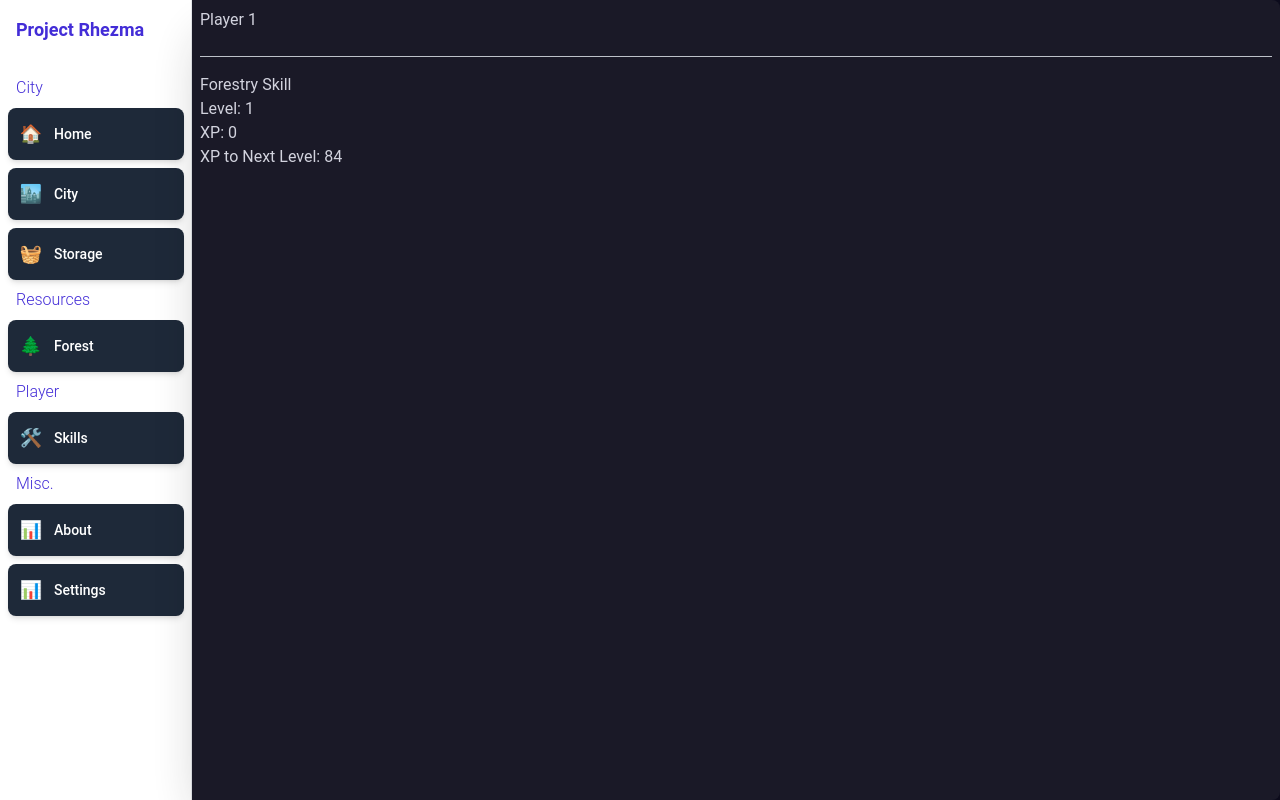
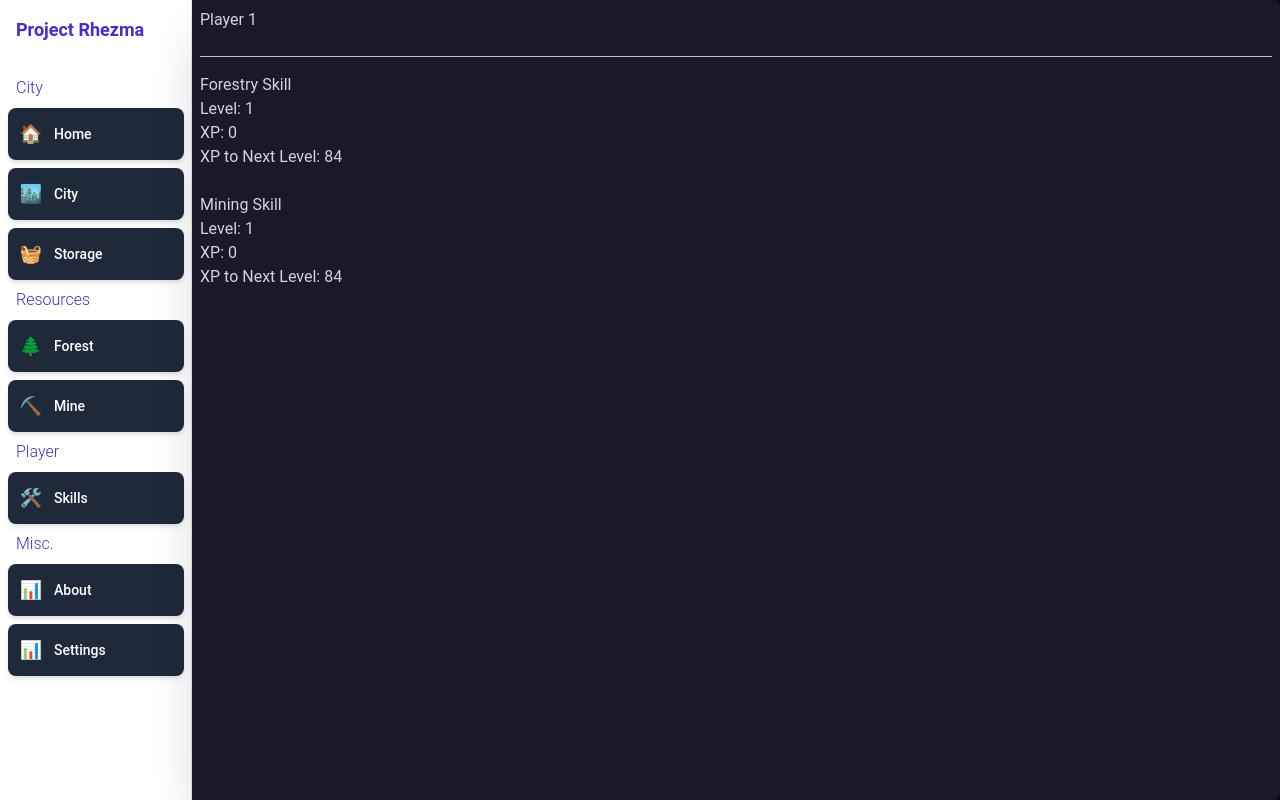
Before and after one commit to tanderson539/project-rhezma-frontend, a React (Vite) app: page /skills in a window 1280 px wide. Built offline with nearby package versions, Linux system fonts and the light colour scheme.

Commit message:
[feat] - Adds mining skill. Adds a page with a mine to mine copper and tin ore. Uses the tree image. I don't have any other images rn. Get over it.

```diff
--- /dev/null
+++ b/src/components/mining/buttons/CopperOreButton.tsx
@@ -0,0 +1,24 @@
+import ResourceButton from '@components/common/buttons/ResourceButton';
+import type { ItemKey } from '@root/game/items/Item_Catelog';
+import { type FC } from 'react';
+import tree from '@assets/tree.png';
+
+interface Props {
+    onClick: (item: ItemKey, amt: number) => void;
+    className?: string;
+}
+
+const CopperOreButton: FC<Props> = ({ onClick, className }) => {
+    return (
+        <ResourceButton
+            header="Copper Ore"
+            subheader="1 copper ore / idk, some xp i guess"
+            onClick={() => onClick('COPPER_ORE', 1)}
+            className={`${className}`}
+        >
+            <img src={tree} alt="ore" />
+        </ResourceButton>
+    );
+};
+
+export default CopperOreButton;
--- /dev/null
+++ b/src/components/mining/buttons/TinOreButton.tsx
@@ -0,0 +1,24 @@
+import ResourceButton from '@components/common/buttons/ResourceButton';
+import type { ItemKey } from '@root/game/items/Item_Catelog';
+import { type FC } from 'react';
+import tree from '@assets/tree.png';
+
+interface Props {
+    onClick: (item: ItemKey, amt: number) => void;
+    className?: string;
+}
+
+const TinOreButton: FC<Props> = ({ onClick, className }) => {
+    return (
+        <ResourceButton
+            header="Tin Ore"
+            subheader="1 tin ore / idk, some xp i guess"
+            onClick={() => onClick('TIN_ORE', 1)}
+            className={`${className}`}
+        >
+            <img src={tree} alt="ore" />
+        </ResourceButton>
+    );
+};
+
+export default TinOreButton;
--- a/src/game/player/Player.ts
+++ b/src/game/player/Player.ts
@@ -1,18 +1,23 @@
 import ForestrySkill from '@game/skills/Forestry';
+import MiningSkill from '../skills/Mining';
 
 export interface PlayerData {
     username: string;
     forestryXP: number;
     forestryLevel: number;
+    miningXP: number;
+    miningLevel: number;
 }
 
 export default class Player {
     private username: string;
     private forestrySkill: ForestrySkill;
+    private miningSkill: MiningSkill;
 
     constructor(data: PlayerData) {
         this.username = data.username;
         this.forestrySkill = new ForestrySkill(data.forestryXP);
+        this.miningSkill = new MiningSkill(data.miningXP);
     }
 
     public getName(): string {
@@ -27,11 +32,17 @@ export default class Player {
         return this.forestrySkill;
     }
 
+    public getMiningSkill(): MiningSkill {
+        return this.miningSkill;
+    }
+
     public getData(): PlayerData {
         return {
             username: this.username,
             forestryXP: this.forestrySkill.getXP(),
             forestryLevel: this.forestrySkill.getLevel(),
+            miningXP: this.miningSkill.getXP(),
+            miningLevel: this.miningSkill.getLevel(),
         };
     }
 }
--- /dev/null
+++ b/src/game/skills/Mining.ts
@@ -0,0 +1,53 @@
+import { Skill } from './Skill';
+
+export interface MiningActionPayload {
+    oreType: 'Copper' | 'Tin' | 'Iron' | 'Gold';
+}
+
+/**
+ * Defines the structure for mining-related data retrieval.
+ */
+export interface MiningData {
+    miningXP: number;
+    miningLevel: number;
+    miningXPToNextLevel: number;
+}
+
+export default class MiningSkill extends Skill {
+    constructor(xp: number = 0) {
+        super(
+            'Mining',
+            'Your skill at mining ores and gathering minerals.',
+            xp
+        );
+    }
+
+    public performAction(payload: MiningActionPayload): number {
+        let baseXP = 0;
+
+        switch (payload.oreType) {
+            case 'Copper':
+                baseXP = 10;
+                break;
+            case 'Tin':
+                baseXP = 15;
+                break;
+            case 'Iron':
+                baseXP = 25;
+                break;
+            case 'Gold':
+                baseXP = 40;
+                break;
+            default:
+                baseXP = 5;
+        }
+
+        this.addXP(baseXP);
+
+        return baseXP;
+    }
+
+    protected checkUnlocks(_level: number): void {
+        throw new Error('Method not implemented.');
+    }
+}
--- a/src/layout/navbars/NavbarSide.tsx
+++ b/src/layout/navbars/NavbarSide.tsx
@@ -13,6 +13,7 @@ const playerNavItems: NavItem[] = [
 
 const resourceNavItems: NavItem[] = [
     { to: '/forest', label: 'Forest', icon: '🌲' },
+    { to: '/mine', label: 'Mine', icon: '⛏️' },
 ];
 
 const miscNavItems: NavItem[] = [
--- /dev/null
+++ b/src/routes/mine.tsx
@@ -0,0 +1,33 @@
+import CopperOreButton from '@components/mining/buttons/CopperOreButton';
+import TinOreButton from '@components/mining/buttons/TinOreButton';
+import type { ItemKey } from '@root/game/items/Item_Catelog';
+import { useItemActions } from '@root/stores/useItemStore';
+import { usePlayerActions } from '@root/stores/usePlayerStore';
+import { createFileRoute } from '@tanstack/react-router';
+
+export const Route = createFileRoute('/mine')({
+    component: RouteComponent,
+});
+
+function RouteComponent() {
+    const { addItem } = useItemActions();
+
+    const { performMiningAction } = usePlayerActions();
+
+    const handleClick = (item: ItemKey, amt: number) => {
+        addItem(item, amt);
+
+        if (item === 'COPPER_ORE') {
+            performMiningAction({ oreType: 'Copper' });
+        } else if (item === 'TIN_ORE') {
+            performMiningAction({ oreType: 'Tin' });
+        }
+    };
+
+    return (
+        <div className="grid grid-cols-4 gap-4">
+            <CopperOreButton onClick={handleClick} />
+            <TinOreButton onClick={handleClick} />
+        </div>
+    );
+}
--- a/src/routes/skills.tsx
+++ b/src/routes/skills.tsx
@@ -8,12 +8,20 @@ export const Route = createFileRoute('/skills')({
 function RouteComponent() {
     const { forestryXP, forestryLevel, forestryXPToNextLevel } =
         usePlayerActions().getForestryData();
+
+    const { miningXP, miningLevel, miningXPToNextLevel } =
+        usePlayerActions().getMiningData();
     return (
         <div>
             <h2>Forestry Skill</h2>
             <p>Level: {forestryLevel}</p>
             <p>XP: {forestryXP}</p>
             <p>XP to Next Level: {forestryXPToNextLevel}</p>
+            <br />
+            <h2>Mining Skill</h2>
+            <p>Level: {miningLevel}</p>
+            <p>XP: {miningXP}</p>
+            <p>XP to Next Level: {miningXPToNextLevel}</p>
         </div>
     );
 }
--- a/src/stores/usePlayerStore.ts
+++ b/src/stores/usePlayerStore.ts
@@ -1,6 +1,10 @@
 import Player, { type PlayerData } from '@root/game/player/Player';
 import type ForestrySkill from '@root/game/skills/Forestry';
-import type { ForestryActionPayload } from '@root/game/skills/Forestry';
+import type {
+    ForestryActionPayload,
+    ForestryData,
+} from '@root/game/skills/Forestry';
+import type { MiningActionPayload, MiningData } from '@root/game/skills/Mining';
 import { create } from 'zustand';
 import { persist } from 'zustand/middleware';
 
@@ -10,10 +14,11 @@ import { persist } from 'zustand/middleware';
 interface PlayerActions {
     setUsername: (uname: string) => void;
     performForestryAction: (treeType: ForestryActionPayload) => void;
-    getForestryXP: () => number;
-    getForestryLevel: () => number;
     getForestryXPToNextLevel: () => number;
     getForestryData: () => ForestryData;
+    performMiningAction: (oreType: MiningActionPayload) => void;
+    getMiningXPToNextLevel: () => number;
+    getMiningData: () => MiningData;
     reset: () => void;
 }
 
@@ -26,21 +31,14 @@ interface PlayerState {
 }
 
 /**
- * Defines the structure for forestry-related data retrieval.
- */
-interface ForestryData {
-    forestryXP: number;
-    forestryLevel: number;
-    forestryXPToNextLevel: number;
-}
-
-/**
  * Defines the default player state upon loading a new game.
  */
 const defaultPlayerState: PlayerData = {
     username: 'Player 1',
     forestryXP: 0,
     forestryLevel: 1,
+    miningXP: 0,
+    miningLevel: 1,
 };
 
 /**
@@ -69,17 +67,9 @@ const usePlayerStore = create<PlayerState>()(
                         .getForestrySkill()
                         .performAction(treeType);
 
-                    console.log(
-                        `Earned ${baseXP} XP. New level: ${tempPlayer.getForestrySkill().getLevel()}`
-                    );
+                    console.log(`Earned ${baseXP} Forestry XP.`);
 
                     set({ playerData: tempPlayer.getData() });
-                },
-                getForestryXP: () => {
-                    return get().playerData.forestryXP;
-                },
-                getForestryLevel: () => {
-                    return get().playerData.forestryLevel;
                 },
                 getForestryXPToNextLevel: () => {
                     const currentData = get().playerData;
@@ -97,6 +87,35 @@ const usePlayerStore = create<PlayerState>()(
                         get().actions.getForestryXPToNextLevel();
 
                     return { forestryXP, forestryLevel, forestryXPToNextLevel };
+                },
+                performMiningAction: (oreType: MiningActionPayload) => {
+                    const currentData = get().playerData;
+
+                    const tempPlayer = new Player(currentData);
+
+                    const baseXP = tempPlayer
+                        .getMiningSkill()
+                        .performAction(oreType);
+
+                    console.log(`Earned ${baseXP} Mining XP.`);
+
+                    set({ playerData: tempPlayer.getData() });
+                },
+                getMiningXPToNextLevel: () => {
+                    const currentData = get().playerData;
+
+                    const tempPlayer = new Player(currentData);
+                    const miningSkill = tempPlayer.getMiningSkill();
+
+                    return miningSkill.getXPToNextLevel();
+                },
+                getMiningData: () => {
+                    const miningXP = get().playerData.miningXP;
+                    const miningLevel = get().playerData.miningLevel;
+                    const miningXPToNextLevel =
+                        get().actions.getMiningXPToNextLevel();
+
+                    return { miningXP, miningLevel, miningXPToNextLevel };
                 },
 
                 reset: () => set({ playerData: defaultPlayerState }),
```
Also changed, not shown: src/game/skills/Forestry.ts (+12 -0 lines), src/routeTree.gen.ts (+21 -0 lines), 1 other file (tests, documents, lock files or other folders).
